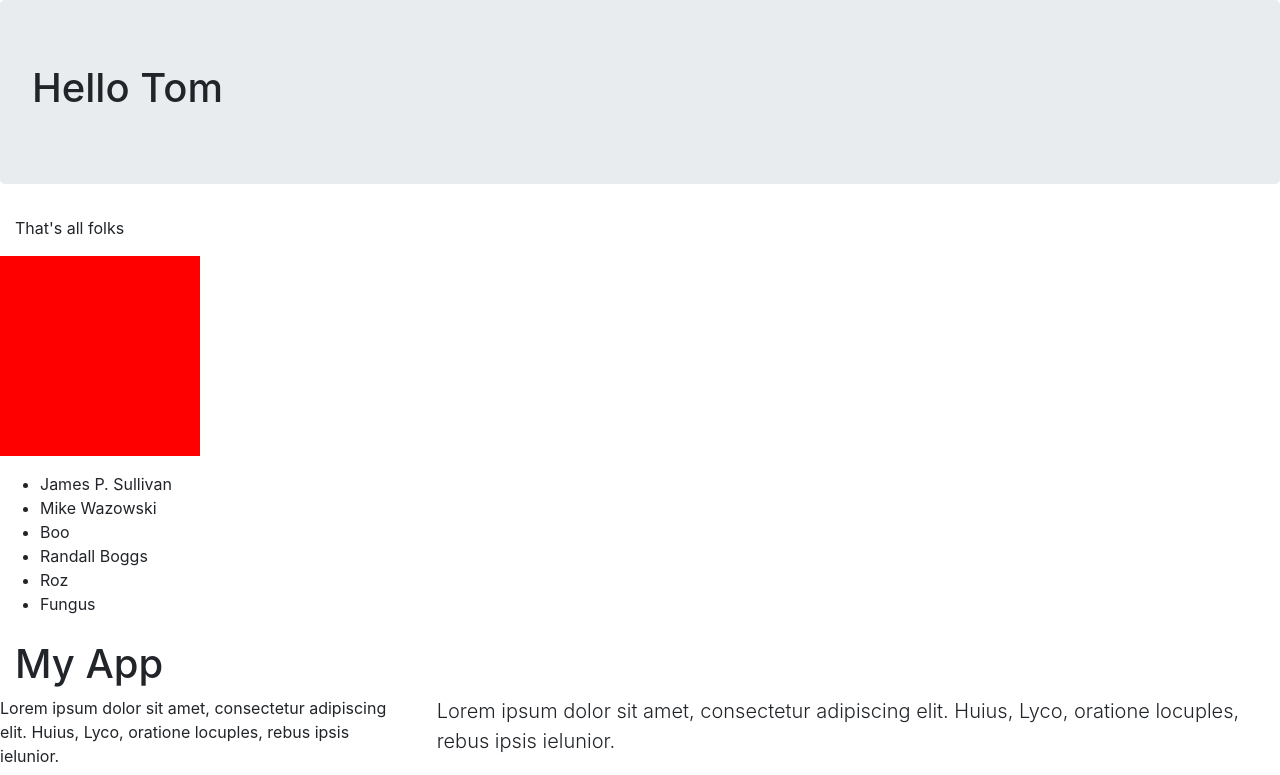
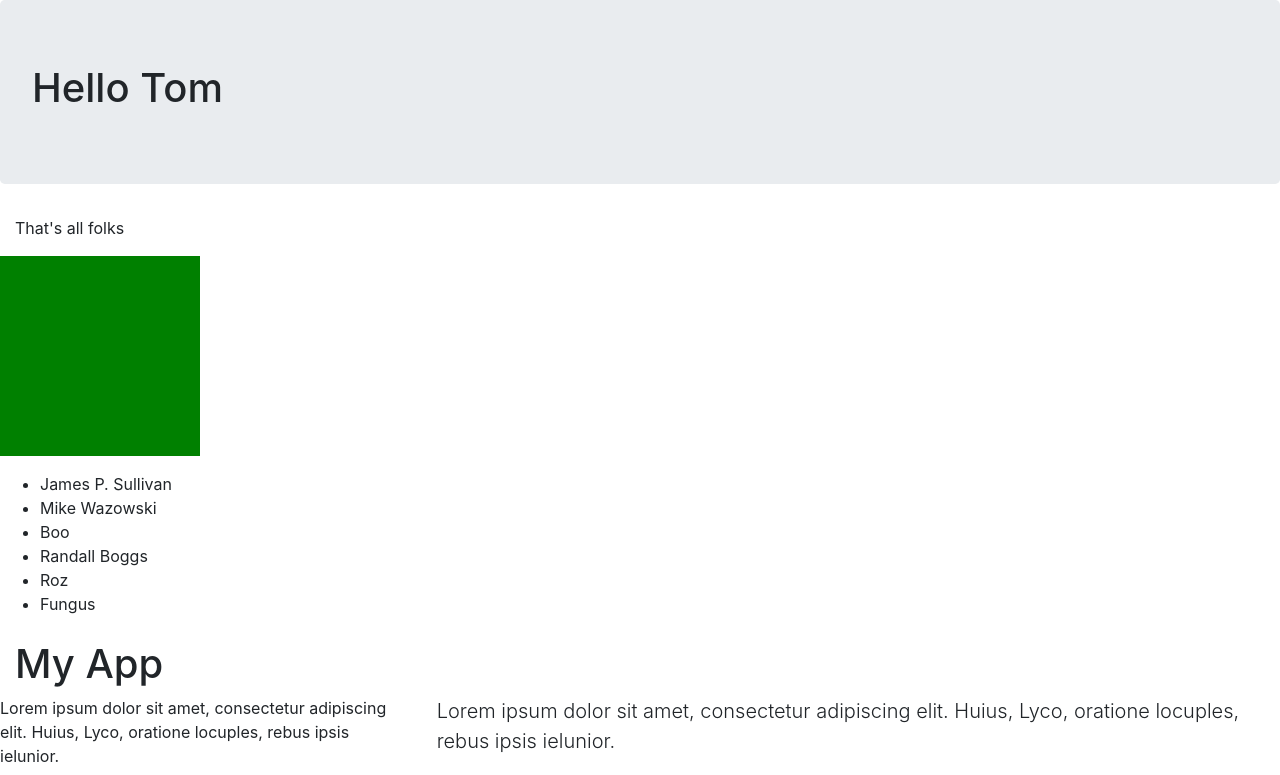
Before and after one commit to tom-meyrick/first-react-project, a React (Create React App) app: page / in a window 1280 px wide. Shown: the top 775 px of the page. Built offline with nearby package versions, Linux system fonts and the light colour scheme.

Commit message:
Added default props to square

```diff
--- a/src/Square.js
+++ b/src/Square.js
@@ -1,10 +1,14 @@
 import React from 'react';
 
-const Square = () => (
+const Square = ({color}) => (
     <figure>
-        <div style={{background: "red", width: 200, height: 200}}>
+        <div style={{background: `${color}`, width: 200, height: 200}}>
         </div>
     </figure>
 );
 
+Square.defaultProps = {
+    color: "grey"
+};
+
 export default Square;
--- a/src/Stuff.js
+++ b/src/Stuff.js
@@ -8,7 +8,7 @@ const Stuff = () => (
     <>
     <Header text="Tom" />
     <Paragraph message="That's all folks" />
-    <Square />
+    <Square color="green" />
     <People />
     </>
 );
```
